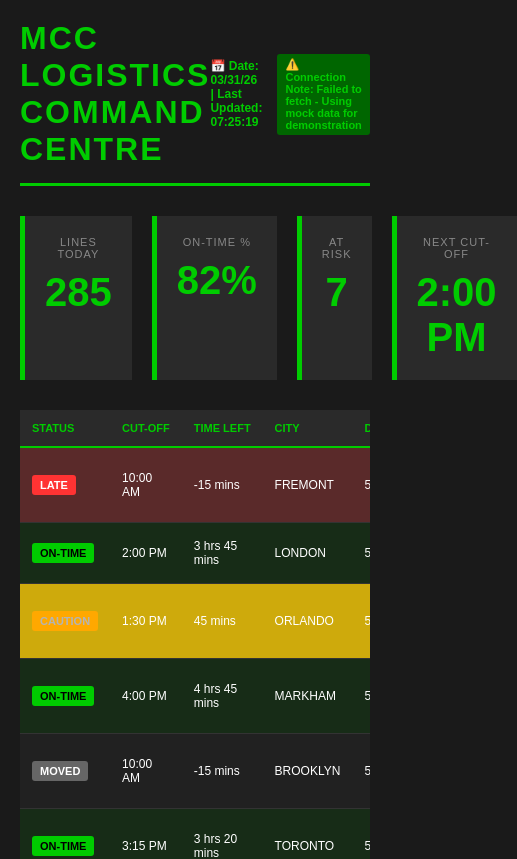
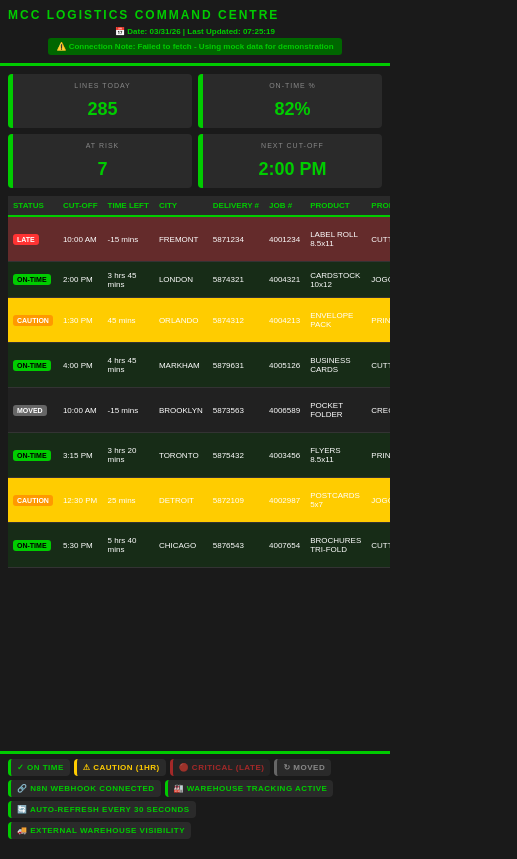
Before and after one commit to ricardo-business-camp/mcc-logistics-dashboard, a React (Create React App) app: page / in a window 390 px wide. Shown: the top 859 px of the page, 517 px wide, since content can reach past the window. Built offline with nearby package versions, Linux system fonts and the light colour scheme.

Commit message:
Update App.css

```diff
--- a/src/App.css
+++ b/src/App.css
@@ -4,19 +4,23 @@
   box-sizing: border-box;
 }
 
-body {
+html, body {
+  width: 100%;
+  height: 100%;
   background-color: #1a1a1a;
   color: #ffffff;
   font-family: 'Arial', sans-serif;
+  overflow-x: hidden;
 }
 
 .dashboard {
   background-color: #1a1a1a;
   min-height: 100vh;
-  padding: 20px;
-  padding-bottom: 40px;
+  width: 100%;
   display: flex;
   flex-direction: column;
+  padding: 0;
+  overflow-x: hidden;
 }
 
 /* HEADER */
@@ -24,9 +28,13 @@ body {
   display: flex;
   justify-content: space-between;
   align-items: center;
-  margin-bottom: 30px;
-  padding-bottom: 15px;
+  padding: 20px;
+  margin-bottom: 20px;
   border-bottom: 3px solid #00cc00;
+  gap: 20px;
+  flex-wrap: wrap;
+  width: 100%;
+  box-sizing: border-box;
 }
 
 .dashboard-header h1 {
@@ -34,12 +42,15 @@ body {
   font-weight: bold;
   color: #00cc00;
   letter-spacing: 2px;
+  flex: 1;
+  min-width: 250px;
 }
 
 .header-info {
   display: flex;
   gap: 15px;
   align-items: center;
+  flex-wrap: wrap;
 }
 
 .date {
@@ -57,13 +68,15 @@ body {
   color: #00cc00;
 }
 
-/* METRICS SECTION - FORCE 4 COLUMNS */
+/* METRICS SECTION */
 .metrics-section {
   display: grid;
   grid-template-columns: repeat(4, 1fr);
   gap: 20px;
-  margin-bottom: 30px;
+  padding: 0 20px;
+  margin-bottom: 20px;
   width: 100%;
+  box-sizing: border-box;
 }
 
 .metric-card {
@@ -71,6 +84,7 @@ body {
   border-left: 5px solid #00cc00;
   padding: 20px;
   text-align: center;
+  border-radius: 4px;
 }
 
 .metric-label {
@@ -89,21 +103,27 @@ body {
 
 /* TABLE SECTION */
 .table-section {
+  flex: 1;
+  padding: 0 20px;
+  margin-bottom: 20px;
+  width: 100%;
+  box-sizing: border-box;
   overflow-x: auto;
   -webkit-overflow-scrolling: touch;
-  margin-bottom: 20px;
 }
 
 .shipping-table {
   width: 100%;
   border-collapse: collapse;
   background-color: #1a1a1a;
+  min-width: 100%;
 }
 
 .shipping-table thead {
   background-color: #2a2a2a;
   position: sticky;
   top: 0;
+  z-index: 10;
 }
 
 .shipping-table th {
@@ -235,27 +255,11 @@ body {
   background-color: #00cc00;
 }
 
-.progress-fill.yellow {
-  background-color: #ffcc00;
-}
-
-.progress-fill.red {
-  background-color: #ff3333;
-}
-
-.progress-text {
-  font-size: 10px;
-  color: #888;
-}
-
-/* ===== DASHBOARD FOOTER ===== */
+/* DASHBOARD FOOTER */
 .dashboard-footer {
   background-color: #1a1a1a;
   border-top: 3px solid #00cc00;
-  padding: 12px 15px;
-  margin-top: auto;
-  position: relative;
-  bottom: 0;
+  padding: 12px 20px;
   width: 100%;
   box-sizing: border-box;
 }
@@ -305,3 +309,362 @@ body {
   color: #888;
   border-left: 3px solid #666;
 }
+
+.status-item.webhook {
+  color: #00cc00;
+  border-left: 3px solid #00cc00;
+}
+
+.status-item.warehouse {
+  color: #00cc00;
+  border-left: 3px solid #00cc00;
+}
+
+.status-item.refresh {
+  color: #00cc00;
+  border-left: 3px solid #00cc00;
+}
+
+.status-item.external {
+  color: #00cc00;
+  border-left: 3px solid #00cc00;
+}
+
+/* ===== RESPONSIVE DESIGN ===== */
+
+/* DESKTOP (1200px+) */
+@media (min-width: 1200px) {
+  .dashboard {
+    padding: 0;
+  }
+
+  .dashboard-header h1 {
+    font-size: 32px;
+  }
+
+  .metrics-section {
+    grid-template-columns: repeat(4, 1fr);
+    gap: 20px;
+    padding: 0 20px;
+  }
+
+  .metric-card {
+    padding: 20px;
+  }
+
+  .metric-value {
+    font-size: 40px;
+  }
+
+  .shipping-table th,
+  .shipping-table td {
+    padding: 12px;
+    font-size: 12px;
+  }
+}
+
+/* TABLET (768px - 1199px) */
+@media (max-width: 1199px) {
+  .dashboard {
+    padding: 0;
+  }
+
+  .dashboard-header {
+    flex-direction: column;
+    align-items: flex-start;
+    padding: 15px;
+    gap: 10px;
+  }
+
+  .dashboard-header h1 {
+    font-size: 24px;
+  }
+
+  .header-info {
+    width: 100%;
+    flex-direction: column;
+    gap: 5px;
+  }
+
+  .metrics-section {
+    grid-template-columns: repeat(2, 1fr);
+    gap: 15px;
+    padding: 0 15px;
+    margin-bottom: 15px;
+  }
+
+  .metric-card {
+    padding: 15px;
+  }
+
+  .metric-value {
+    font-size: 32px;
+  }
+
+  .table-section {
+    padding: 0 15px;
+    margin-bottom: 15px;
+  }
+
+  .shipping-table th,
+  .shipping-table td {
+    padding: 10px;
+    font-size: 11px;
+  }
+
+  .dashboard-footer {
+    padding: 10px 15px;
+  }
+
+  .status-item {
+    font-size: 11px;
+    padding: 7px 10px;
+  }
+}
+
+/* SMALL TABLET / MOBILE LANDSCAPE (600px - 767px) */
+@media (max-width: 767px) {
+  .dashboard {
+    padding: 0;
+  }
+
+  .dashboard-header {
+    flex-direction: column;
+    align-items: flex-start;
+    padding: 12px;
+    gap: 8px;
+    margin-bottom: 15px;
+  }
+
+  .dashboard-header h1 {
+    font-size: 18px;
+  }
+
+  .header-info {
+    width: 100%;
+    flex-direction: column;
+    gap: 4px;
+  }
+
+  .date, .status {
+    font-size: 10px;
+  }
+
+  .metrics-section {
+    grid-template-columns: repeat(2, 1fr);
+    gap: 10px;
+    padding: 0 12px;
+    margin-bottom: 12px;
+  }
+
+  .metric-card {
+    padding: 12px;
+  }
+
+  .metric-value {
+    font-size: 24px;
+  }
+
+  .metric-label {
+    font-size: 9px;
+  }
+
+  .table-section {
+    padding: 0 12px;
+    margin-bottom: 12px;
+  }
+
+  .shipping-table th,
+  .shipping-table td {
+    padding: 8px;
+    font-size: 10px;
+  }
+
+  .dashboard-footer {
+    padding: 8px 12px;
+  }
+
+  .footer-status {
+    gap: 6px;
+    justify-content: flex-start;
+    overflow-x: auto;
+    -webkit-overflow-scrolling: touch;
+  }
+
+  .status-item {
+    font-size: 10px;
+    padding: 6px 8px;
+    gap: 4px;
+    flex-shrink: 0;
+  }
+}
+
+/* PHONE (480px - 599px) */
+@media (max-width: 599px) {
+  .dashboard {
+    padding: 0;
+  }
+
+  .dashboard-header {
+    flex-direction: column;
+    align-items: flex-start;
+    padding: 10px;
+    gap: 6px;
+    margin-bottom: 10px;
+  }
+
+  .dashboard-header h1 {
+    font-size: 14px;
+  }
+
+  .header-info {
+    width: 100%;
+    flex-direction: column;
+    gap: 3px;
+  }
+
+  .date, .status {
+    font-size: 9px;
+  }
+
+  .metrics-section {
+    grid-template-columns: repeat(2, 1fr);
+    gap: 8px;
+    padding: 0 10px;
+    margin-bottom: 10px;
+  }
+
+  .metric-card {
+    padding: 10px;
+  }
+
+  .metric-value {
+    font-size: 20px;
+  }
+
+  .metric-label {
+    font-size: 8px;
+  }
+
+  .table-section {
+    padding: 0 10px;
+    margin-bottom: 10px;
+  }
+
+  .shipping-table th,
+  .shipping-table td {
+    padding: 6px;
+    font-size: 9px;
+  }
+
+  .status-badge {
+    font-size: 8px;
+    padding: 2px 5px;
+  }
+
+  .progress-bar {
+    height: 14px;
+  }
+
+  .dashboard-footer {
+    padding: 6px 10px;
+  }
+
+  .footer-status {
+    gap: 5px;
+    overflow-x: auto;
+    -webkit-overflow-scrolling: touch;
+  }
+
+  .status-item {
+    font-size: 9px;
+    padding: 5px 7px;
+    gap: 3px;
+    flex-shrink: 0;
+  }
+}
+
+/* EXTRA SMALL PHONE (< 480px) */
+@media (max-width: 479px) {
+  .dashboard {
+    padding: 0;
+  }
+
+  .dashboard-header {
+    flex-direction: column;
+    align-items: flex-start;
+    padding: 8px;
+    gap: 5px;
+    margin-bottom: 8px;
+  }
+
+  .dashboard-header h1 {
+    font-size: 12px;
+  }
+
+  .header-info {
+    width: 100%;
+    flex-direction: column;
+    gap: 2px;
+  }
+
+  .date, .status {
+    font-size: 8px;
+  }
+
+  .metrics-section {
+    grid-template-columns: repeat(2, 1fr);
+    gap: 6px;
+    padding: 0 8px;
+    margin-bottom: 8px;
+  }
+
+  .metric-card {
+    padding: 8px;
+  }
+
+  .metric-value {
+    font-size: 18px;
+  }
+
+  .metric-label {
+    font-size: 7px;
+  }
+
+  .table-section {
+    padding: 0 8px;
+    margin-bottom: 8px;
+  }
+
+  .shipping-table th,
+  .shipping-table td {
+    padding: 5px;
+    font-size: 8px;
+  }
+
+  .status-badge {
+    font-size: 7px;
+    padding: 2px 4px;
+  }
+
+  .progress-bar {
+    height: 12px;
+  }
+
+  .dashboard-footer {
+    padding: 5px 8px;
+  }
+
+  .footer-status {
+    gap: 4px;
+    overflow-x: auto;
+    -webkit-overflow-scrolling: touch;
+  }
+
+  .status-item {
+    font-size: 8px;
+    padding: 4px 6px;
+    gap: 2px;
+    flex-shrink: 0;
+  }
+}
```
